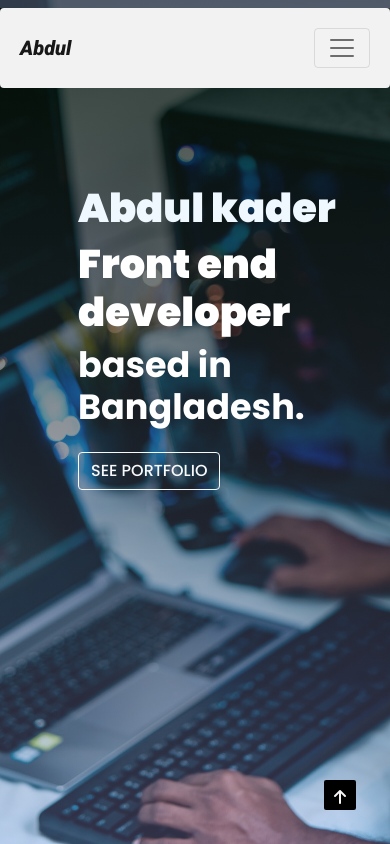
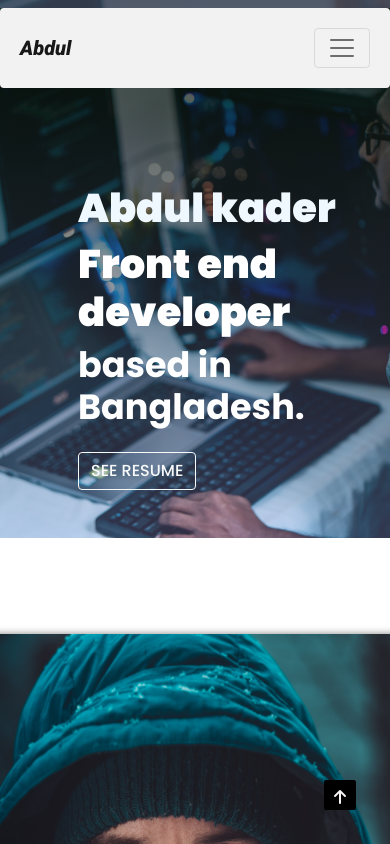
Before and after one commit to kader009/new-portfolio, a plain HTML site: page index.html in a window 390 px wide. Shown: the top 844 px of the page. Drawn offline with nearby package versions, Linux system fonts and the light colour scheme.

Commit message:
add resume link

```diff
--- a/index.html
+++ b/index.html
@@ -63,7 +63,10 @@
                 </li>
 
               </ul>
+              <a href="https://drive.google.com/file/d/1chEzoArgmUXRPDgZImZh3JL7giZyX0b0/view?usp=sharing">
+
                 <button class="btn btn-outline-dark" type="submit">Hire Me</button>
+              </a>
             </div>
           </div>
         </nav>
@@ -74,7 +77,10 @@
         <h2>Front end developer</h2>
         <h4>based in Bangladesh.</h4>
         <div class="btn-div mt-3">
-          <button  class="btn btn-outline-light">See Portfolio</button>
+          <a href="https://drive.google.com/file/d/1chEzoArgmUXRPDgZImZh3JL7giZyX0b0/view?usp=sharing">
+
+            <button  class="btn btn-outline-light">See Resume</button>
+          </a>
         </div>
       </div>
     </header>
--- a/style.css
+++ b/style.css
@@ -423,12 +423,15 @@ footer .social .fa-linkedin-in{
   }
   #contact{
     width: 100%;
-    padding: 0 5rem;
+    padding: 0 4rem;
   }
   .contact-text h3{
     font-size: 2rem;
   }
-
+  #home{
+    max-width: 600px;
+    height: 70%;
+  }
 }
 
 /* end */
```
